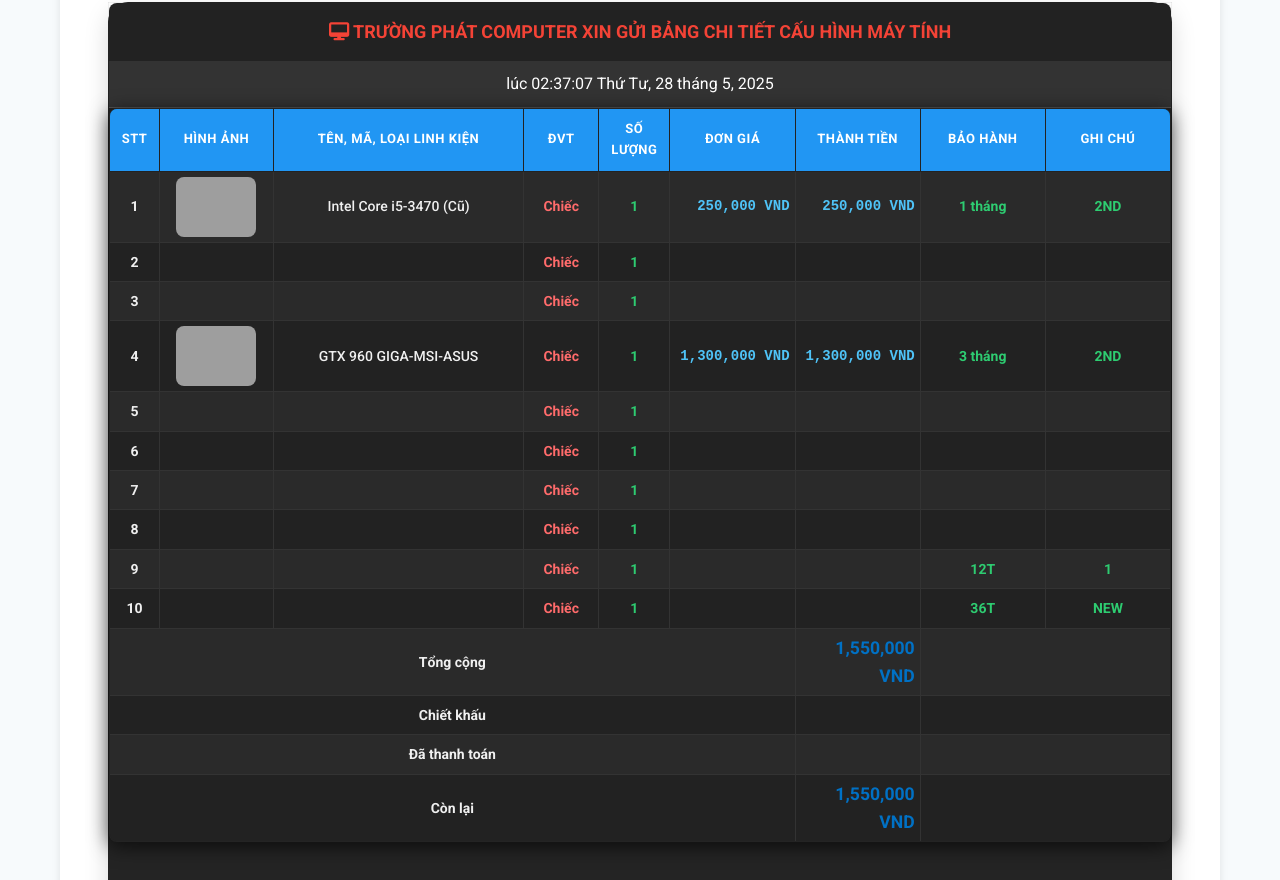
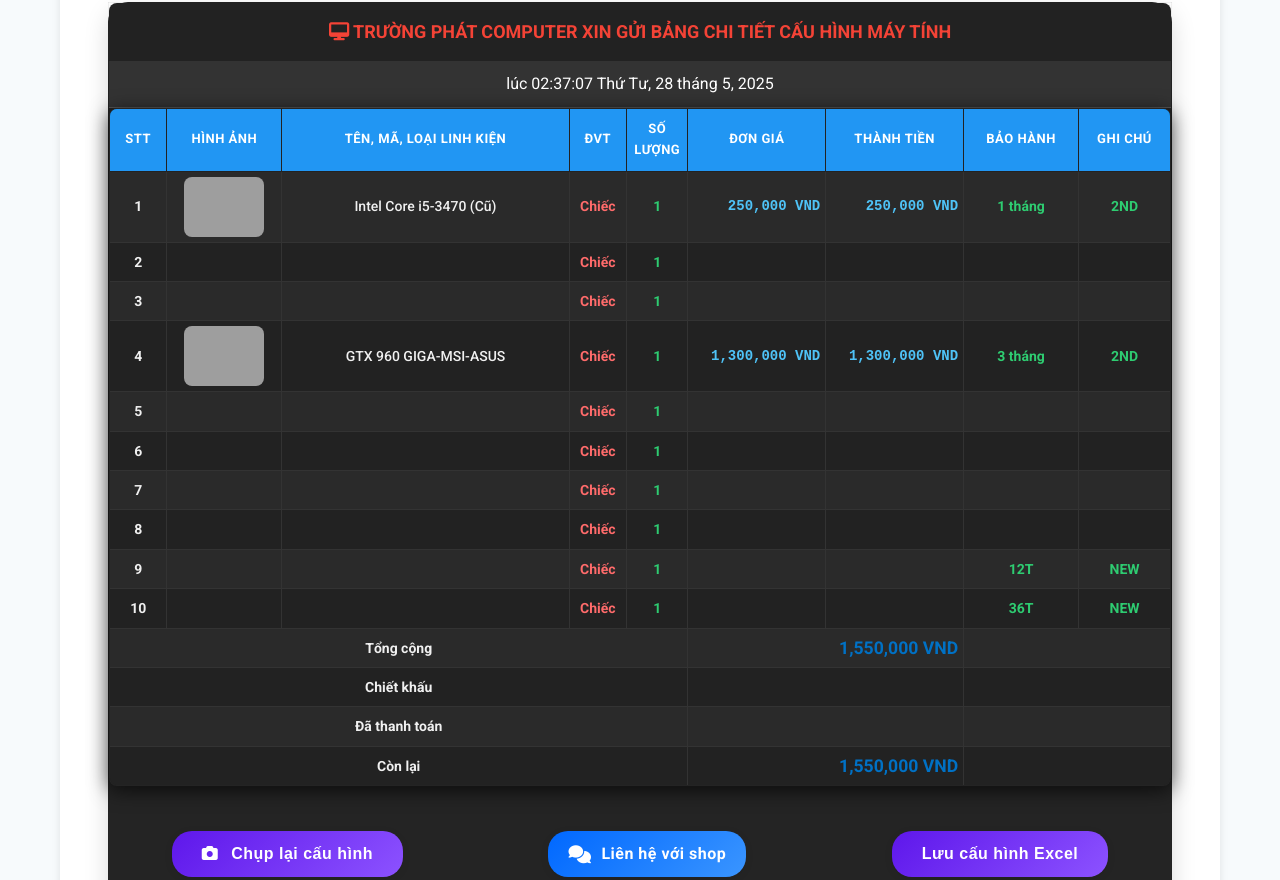
Before and after one commit to namhbcf1/1234, a website: page main.html in a window 1280 px wide. Shown: the part 3680-4560 px from the top of the page. Drawn offline with nearby package versions, Linux system fonts and the light colour scheme; grey boxes are pictures that could not be loaded.

Commit message:
Fix component compatibility and function reference errors

```diff
--- a/config-table-handler.js
+++ b/config-table-handler.js
@@ -73,6 +73,9 @@ function setupComponentChangeListeners() {
 function updateAndShowConfigTable() {
     // First clear any existing data in the table to avoid showing outdated information
     clearConfigTable();
+
+    // Set default values for warranty and condition cells for HDD and Monitor
+    setDefaultHddMonitorValues();
 
     // Get component values from dropdowns
     const cpuDropdown = document.getElementById('cpu');
@@ -168,13 +171,13 @@ function updateAndShowConfigTable() {
             // Update price
             const priceCell = document.getElementById('cpu-cooler-price');
             if (priceCell) {
-                priceCell.textContent = formatPrice(cooler.price) + ' VND';
+                priceCell.textContent = formatPriceForDisplay(cooler.price);
             }
 
             // Update total
             const totalCell = document.getElementById('cpu-cooler-total');
             if (totalCell) {
-                totalCell.textContent = formatPrice(cooler.price) + ' VND';
+                totalCell.textContent = formatPriceForDisplay(cooler.price);
             }
 
             // Update warranty
@@ -335,13 +338,13 @@ function updateComponentCell(componentType, componentKey, alternativeType) {
     // Update price cell
     const priceCell = document.getElementById(`${cellId}-price`);
     if (priceCell) {
-        priceCell.textContent = formatPrice(component.price) + ' VND';
+        priceCell.textContent = formatPriceForDisplay(component.price);
     }
 
     // Update total cell
     const totalCell = document.getElementById(`${cellId}-total`);
     if (totalCell) {
-        totalCell.textContent = formatPrice(component.price) + ' VND';
+        totalCell.textContent = formatPriceForDisplay(component.price);
     }
 
     // Update warranty cell - Use exact warranty from component data
@@ -391,6 +394,24 @@ function getIconClassForComponent(componentType) {
     }
 }
 
+// Helper function to format price with commas
+function formatPrice(price) {
+    try {
+        // Format price with commas and remove trailing zeros if needed
+        const formattedPrice = price.toString().replace(/\B(?=(\d{3})+(?!\d))/g, ",");
+        return formattedPrice;
+    } catch (error) {
+        console.error('Error formatting price:', error);
+        return price.toString();
+    }
+}
+
+// Format price for display in the table
+function formatPriceForDisplay(price) {
+    const formattedPrice = formatPrice(price);
+    return formattedPrice + ' VND';
+}
+
 // Calculate total price of all components
 function calculateTotalPrice() {
     try {
@@ -415,24 +436,19 @@ function calculateTotalPrice() {
         // Update total price cell
         const totalPriceCell = document.getElementById('total-price-cell');
         if (totalPriceCell) {
-            totalPriceCell.textContent = formatPrice(totalPrice) + ' VND';
+            totalPriceCell.textContent = formatPriceForDisplay(totalPrice);
         }
 
         // Update remaining price cell (same as total for now)
         const remainingPriceCell = document.getElementById('remaining-price-cell');
         if (remainingPriceCell) {
-            remainingPriceCell.textContent = formatPrice(totalPrice) + ' VND';
+            remainingPriceCell.textContent = formatPriceForDisplay(totalPrice);
         }
 
         console.log(`Total price calculated: ${formatPrice(totalPrice)} VND`);
     } catch (error) {
         console.error('Error calculating total price:', error);
     }
-}
-
-// Helper function to format price with commas
-function formatPrice(price) {
-    return price.toString().replace(/\B(?=(\d{3})+(?!\d))/g, ",");
 }
 
 function updateComponentTable(cpuKey, mainboardKey, vgaKey, ramKey, ssdKey, psuKey, caseKey, cpuCoolerKey) {
@@ -479,13 +495,13 @@ function updateComponentTable(cpuKey, mainboardKey, vgaKey, ramKey, ssdKey, psuK
             // Update price
             const priceCell = document.getElementById('cpu-cooler-price');
             if (priceCell) {
-                priceCell.textContent = formatPrice(cooler.price) + ' VND';
+                priceCell.textContent = formatPriceForDisplay(cooler.price);
             }
 
             // Update total
             const totalCell = document.getElementById('cpu-cooler-total');
             if (totalCell) {
-                totalCell.textContent = formatPrice(cooler.price) + ' VND';
+                totalCell.textContent = formatPriceForDisplay(cooler.price);
             }
         } else {
             console.warn(`CPU cooler ${cpuCoolerKey} not found in data:`, window.cpuCoolerData);
@@ -530,3 +546,30 @@ function clearConfigTable() {
 
     console.log('Configuration table cleared');
 }
+
+// Set default values for HDD and Monitor warranty and condition
+function setDefaultHddMonitorValues() {
+    // Default values for HDD
+    const hddWarrantyCell = document.getElementById('additional-component-warranty');
+    const hddConditionCell = document.getElementById('additional-component-condition');
+
+    if (hddWarrantyCell && !hddWarrantyCell.textContent) {
+        hddWarrantyCell.textContent = '12T';
+    }
+
+    if (hddConditionCell && !hddConditionCell.textContent) {
+        hddConditionCell.textContent = 'NEW';
+    }
+
+    // Default values for Monitor
+    const monitorWarrantyCell = document.getElementById('monitor-warranty');
+    const monitorConditionCell = document.getElementById('monitor-condition');
+
+    if (monitorWarrantyCell && !monitorWarrantyCell.textContent) {
+        monitorWarrantyCell.textContent = '36T';
+    }
+
+    if (monitorConditionCell && !monitorConditionCell.textContent) {
+        monitorConditionCell.textContent = 'NEW';
+    }
+}
--- a/main.html
+++ b/main.html
@@ -988,15 +988,15 @@
                 <table style="width: 100%; border-collapse: collapse; background-color: #222; color: white;">
                     <thead>
                         <tr style="background-color: #2196F3; color: white;">
-                            <th style="padding: 12px; text-align: center; border: 1px solid #ddd;">STT</th>
-                            <th style="padding: 12px; text-align: center; border: 1px solid #ddd;">HÌNH ẢNH</th>
-                            <th style="padding: 12px; text-align: center; border: 1px solid #ddd;">TÊN, MÃ, LOẠI LINH KIỆN</th>
-                            <th style="padding: 12px; text-align: center; border: 1px solid #ddd;">ĐVT</th>
-                            <th style="padding: 12px; text-align: center; border: 1px solid #ddd;">SỐ LƯỢNG</th>
-                            <th style="padding: 12px; text-align: center; border: 1px solid #ddd;">ĐƠN GIÁ</th>
-                            <th style="padding: 12px; text-align: center; border: 1px solid #ddd;">THÀNH TIỀN</th>
-                            <th style="padding: 12px; text-align: center; border: 1px solid #ddd;">BẢO HÀNH</th>
-                            <th style="padding: 12px; text-align: center; border: 1px solid #ddd;">GHI CHÚ</th>
+                            <th style="padding: 12px; text-align: center; border: 1px solid #ddd; width: 5%;">STT</th>
+                            <th style="padding: 12px; text-align: center; border: 1px solid #ddd; width: 10%;">HÌNH ẢNH</th>
+                            <th style="padding: 12px; text-align: center; border: 1px solid #ddd; width: 25%;">TÊN, MÃ, LOẠI LINH KIỆN</th>
+                            <th style="padding: 12px; text-align: center; border: 1px solid #ddd; width: 5%;">ĐVT</th>
+                            <th style="padding: 12px; text-align: center; border: 1px solid #ddd; width: 5%;">SỐ LƯỢNG</th>
+                            <th style="padding: 12px; text-align: center; border: 1px solid #ddd; width: 12%;">ĐƠN GIÁ</th>
+                            <th style="padding: 12px; text-align: center; border: 1px solid #ddd; width: 12%;">THÀNH TIỀN</th>
+                            <th style="padding: 12px; text-align: center; border: 1px solid #ddd; width: 10%;">BẢO HÀNH</th>
+                            <th style="padding: 12px; text-align: center; border: 1px solid #ddd; width: 8%;">GHI CHÚ</th>
                         </tr>
                     </thead>
                     <tbody>
@@ -1006,8 +1006,8 @@
                             <td id="cpu-name" style="padding: 10px; border: 1px solid #ddd;"></td>
                             <td style="padding: 10px; text-align: center; border: 1px solid #ddd;">Chiếc</td>
                             <td style="padding: 10px; text-align: center; border: 1px solid #ddd;">1</td>
-                            <td id="cpu-price" style="padding: 10px; text-align: right; border: 1px solid #ddd;"></td>
-                            <td id="cpu-total" style="padding: 10px; text-align: right; border: 1px solid #ddd;"></td>
+                            <td id="cpu-price" style="padding: 10px 16px; text-align: right; border: 1px solid #ddd; white-space: nowrap;"></td>
+                            <td id="cpu-total" style="padding: 10px 16px; text-align: right; border: 1px solid #ddd; white-space: nowrap;"></td>
                             <td id="cpu-warranty" style="padding: 10px; text-align: center; border: 1px solid #ddd;"></td>
                             <td id="cpu-condition" style="padding: 10px; text-align: center; border: 1px solid #ddd;"></td>
                         </tr>
@@ -1017,8 +1017,8 @@
                             <td id="mainboard-name" style="padding: 10px; border: 1px solid #ddd;"></td>
                             <td style="padding: 10px; text-align: center; border: 1px solid #ddd;">Chiếc</td>
                             <td style="padding: 10px; text-align: center; border: 1px solid #ddd;">1</td>
-                            <td id="mainboard-price" style="padding: 10px; text-align: right; border: 1px solid #ddd;"></td>
-                            <td id="mainboard-total" style="padding: 10px; text-align: right; border: 1px solid #ddd;"></td>
+                            <td id="mainboard-price" style="padding: 10px 16px; text-align: right; border: 1px solid #ddd; white-space: nowrap;"></td>
+                            <td id="mainboard-total" style="padding: 10px 16px; text-align: right; border: 1px solid #ddd; white-space: nowrap;"></td>
                             <td id="mainboard-warranty" style="padding: 10px; text-align: center; border: 1px solid #ddd;"></td>
                             <td id="mainboard-condition" style="padding: 10px; text-align: center; border: 1px solid #ddd;"></td>
                         </tr>
@@ -1028,8 +1028,8 @@
                             <td id="ram-name" style="padding: 10px; border: 1px solid #ddd;"></td>
                             <td style="padding: 10px; text-align: center; border: 1px solid #ddd;">Chiếc</td>
                             <td style="padding: 10px; text-align: center; border: 1px solid #ddd;">1</td>
-                            <td id="ram-price" style="padding: 10px; text-align: right; border: 1px solid #ddd;"></td>
-                            <td id="ram-total" style="padding: 10px; text-align: right; border: 1px solid #ddd;"></td>
+                            <td id="ram-price" style="padding: 10px 16px; text-align: right; border: 1px solid #ddd; white-space: nowrap;"></td>
+                            <td id="ram-total" style="padding: 10px 16px; text-align: right; border: 1px solid #ddd; white-space: nowrap;"></td>
                             <td id="ram-warranty" style="padding: 10px; text-align: center; border: 1px solid #ddd;"></td>
                             <td id="ram-condition" style="padding: 10px; text-align: center; border: 1px solid #ddd;"></td>
                         </tr>
@@ -1039,8 +1039,8 @@
                             <td id="vga-name" style="padding: 10px; border: 1px solid #ddd;"></td>
                             <td style="padding: 10px; text-align: center; border: 1px solid #ddd;">Chiếc</td>
                             <td style="padding: 10px; text-align: center; border: 1px solid #ddd;">1</td>
-                            <td id="vga-price" style="padding: 10px; text-align: right; border: 1px solid #ddd;"></td>
-                            <td id="vga-total" style="padding: 10px; text-align: right; border: 1px solid #ddd;"></td>
+                            <td id="vga-price" style="padding: 10px 16px; text-align: right; border: 1px solid #ddd; white-space: nowrap;"></td>
+                            <td id="vga-total" style="padding: 10px 16px; text-align: right; border: 1px solid #ddd; white-space: nowrap;"></td>
                             <td id="vga-warranty" style="padding: 10px; text-align: center; border: 1px solid #ddd;"></td>
                             <td id="vga-condition" style="padding: 10px; text-align: center; border: 1px solid #ddd;"></td>
                         </tr>
@@ -1050,8 +1050,8 @@
                             <td id="ssd-name" style="padding: 10px; border: 1px solid #ddd;"></td>
                             <td style="padding: 10px; text-align: center; border: 1px solid #ddd;">Chiếc</td>
                             <td style="padding: 10px; text-align: center; border: 1px solid #ddd;">1</td>
-                            <td id="ssd-price" style="padding: 10px; text-align: right; border: 1px solid #ddd;"></td>
-                            <td id="ssd-total" style="padding: 10px; text-align: right; border: 1px solid #ddd;"></td>
+                            <td id="ssd-price" style="padding: 10px 16px; text-align: right; border: 1px solid #ddd; white-space: nowrap;"></td>
+                            <td id="ssd-total" style="padding: 10px 16px; text-align: right; border: 1px solid #ddd; white-space: nowrap;"></td>
                             <td id="ssd-warranty" style="padding: 10px; text-align: center; border: 1px solid #ddd;"></td>
                             <td id="ssd-condition" style="padding: 10px; text-align: center; border: 1px solid #ddd;"></td>
                         </tr>
@@ -1061,8 +1061,8 @@
                             <td id="cpu-cooler-name" style="padding: 10px; border: 1px solid #ddd;"></td>
                             <td style="padding: 10px; text-align: center; border: 1px solid #ddd;">Chiếc</td>
                             <td style="padding: 10px; text-align: center; border: 1px solid #ddd;">1</td>
-                            <td id="cpu-cooler-price" style="padding: 10px; text-align: right; border: 1px solid #ddd;"></td>
-                            <td id="cpu-cooler-total" style="padding: 10px; text-align: right; border: 1px solid #ddd;"></td>
+                            <td id="cpu-cooler-price" style="padding: 10px 16px; text-align: right; border: 1px solid #ddd; white-space: nowrap;"></td>
+                            <td id="cpu-cooler-total" style="padding: 10px 16px; text-align: right; border: 1px solid #ddd; white-space: nowrap;"></td>
                             <td id="cpu-cooler-warranty" style="padding: 10px; text-align: center; border: 1px solid #ddd;"></td>
                             <td id="cpu-cooler-condition" style="padding: 10px; text-align: center; border: 1px solid #ddd;"></td>
                         </tr>
@@ -1072,8 +1072,8 @@
                             <td id="psu-name" style="padding: 10px; border: 1px solid #ddd;"></td>
                             <td style="padding: 10px; text-align: center; border: 1px solid #ddd;">Chiếc</td>
                             <td style="padding: 10px; text-align: center; border: 1px solid #ddd;">1</td>
-                            <td id="psu-price" style="padding: 10px; text-align: right; border: 1px solid #ddd;"></td>
-                            <td id="psu-total" style="padding: 10px; text-align: right; border: 1px solid #ddd;"></td>
+                            <td id="psu-price" style="padding: 10px 16px; text-align: right; border: 1px solid #ddd; white-space: nowrap;"></td>
+                            <td id="psu-total" style="padding: 10px 16px; text-align: right; border: 1px solid #ddd; white-space: nowrap;"></td>
                             <td id="psu-warranty" style="padding: 10px; text-align: center; border: 1px solid #ddd;"></td>
                             <td id="psu-condition" style="padding: 10px; text-align: center; border: 1px solid #ddd;"></td>
                         </tr>
@@ -1083,8 +1083,8 @@
                             <td id="case-name" style="padding: 10px; border: 1px solid #ddd;"></td>
                             <td style="padding: 10px; text-align: center; border: 1px solid #ddd;">Chiếc</td>
                             <td style="padding: 10px; text-align: center; border: 1px solid #ddd;">1</td>
-                            <td id="case-price" style="padding: 10px; text-align: right; border: 1px solid #ddd;"></td>
-                            <td id="case-total" style="padding: 10px; text-align: right; border: 1px solid #ddd;"></td>
+                            <td id="case-price" style="padding: 10px 16px; text-align: right; border: 1px solid #ddd; white-space: nowrap;"></td>
+                            <td id="case-total" style="padding: 10px 16px; text-align: right; border: 1px solid #ddd; white-space: nowrap;"></td>
                             <td id="case-warranty" style="padding: 10px; text-align: center; border: 1px solid #ddd;"></td>
                             <td id="case-condition" style="padding: 10px; text-align: center; border: 1px solid #ddd;"></td>
                         </tr>
@@ -1094,10 +1094,10 @@
                             <td id="additional-component-name" style="padding: 10px; border: 1px solid #ddd;"></td>
                             <td style="padding: 10px; text-align: center; border: 1px solid #ddd;">Chiếc</td>
                             <td style="padding: 10px; text-align: center; border: 1px solid #ddd;">1</td>
-                            <td id="additional-component-price" style="padding: 10px; text-align: right; border: 1px solid #ddd;"></td>
-                            <td id="additional-component-total" style="padding: 10px; text-align: right; border: 1px solid #ddd;"></td>
-                            <td style="padding: 10px; text-align: center; border: 1px solid #ddd;">12T</td>
-                            <td style="padding: 10px; text-align: center; border: 1px solid #ddd;">1</td>
+                            <td id="additional-component-price" style="padding: 10px 16px; text-align: right; border: 1px solid #ddd; white-space: nowrap;"></td>
+                            <td id="additional-component-total" style="padding: 10px 16px; text-align: right; border: 1px solid #ddd; white-space: nowrap;"></td>
+                            <td id="additional-component-warranty" style="padding: 10px; text-align: center; border: 1px solid #ddd;"></td>
+                            <td id="additional-component-condition" style="padding: 10px; text-align: center; border: 1px solid #ddd;"></td>
                         </tr>
                         <tr>
                             <td style="padding: 10px; text-align: center; border: 1px solid #ddd;">10</td>
@@ -1105,30 +1105,30 @@
                             <td id="monitor-name" style="padding: 10px; border: 1px solid #ddd;"></td>
                             <td style="padding: 10px; text-align: center; border: 1px solid #ddd;">Chiếc</td>
                             <td style="padding: 10px; text-align: center; border: 1px solid #ddd;">1</td>
-                            <td id="monitor-price" style="padding: 10px; text-align: right; border: 1px solid #ddd;"></td>
-                            <td id="monitor-total" style="padding: 10px; text-align: right; border: 1px solid #ddd;"></td>
-                            <td style="padding: 10px; text-align: center; border: 1px solid #ddd;">36T</td>
-                            <td style="padding: 10px; text-align: center; border: 1px solid #ddd;">NEW</td>
+                            <td id="monitor-price" style="padding: 10px 16px; text-align: right; border: 1px solid #ddd; white-space: nowrap;"></td>
+                            <td id="monitor-total" style="padding: 10px 16px; text-align: right; border: 1px solid #ddd; white-space: nowrap;"></td>
+                            <td id="monitor-warranty" style="padding: 10px; text-align: center; border: 1px solid #ddd;"></td>
+                            <td id="monitor-condition" style="padding: 10px; text-align: center; border: 1px solid #ddd;"></td>
                         </tr>
                         <tr>
-                            <td colspan="6" style="text-align: right; padding: 10px; border: 1px solid #ddd;"><strong>Tổng cộng</strong></td>
-                            <td id="total-price-cell" style="padding: 10px; text-align: right; font-weight: bold; color: #f44336; border: 1px solid #ddd;">0</td>
-                            <td colspan="2" style="border: 1px solid #ddd;"></td>
+                            <td colspan="5" style="padding: 10px; text-align: right; font-weight: bold; border: 1px solid #ddd;">Tổng cộng</td>
+                            <td colspan="2" id="total-price-cell" style="padding: 10px 16px; text-align: right; font-weight: bold; color: #f44336; border: 1px solid #ddd; font-size: 16px; white-space: nowrap;"></td>
+                            <td colspan="2" style="padding: 10px; border: 1px solid #ddd;"></td>
                         </tr>
                         <tr>
-                            <td colspan="6" style="text-align: right; padding: 10px; border: 1px solid #ddd;"><strong>Chiết khấu</strong></td>
-                            <td style="padding: 10px; text-align: right; border: 1px solid #ddd;"></td>
-                            <td colspan="2" style="border: 1px solid #ddd;"></td>
+                            <td colspan="5" style="padding: 10px; text-align: right; font-weight: bold; border: 1px solid #ddd;">Chiết khấu</td>
+                            <td colspan="2" style="padding: 10px 16px; text-align: right; font-weight: bold; border: 1px solid #ddd; white-space: nowrap;"></td>
+                            <td colspan="2" style="padding: 10px; border: 1px solid #ddd;"></td>
                         </tr>
                         <tr>
-                            <td colspan="6" style="text-align: right; padding: 10px; border: 1px solid #ddd;"><strong>Đã thanh toán</strong></td>
-                            <td style="padding: 10px; text-align: right; border: 1px solid #ddd;"></td>
-                            <td colspan="2" style="border: 1px solid #ddd;"></td>
+                            <td colspan="5" style="padding: 10px; text-align: right; font-weight: bold; border: 1px solid #ddd;">Đã thanh toán</td>
+                            <td colspan="2" style="padding: 10px 16px; text-align: right; font-weight: bold; border: 1px solid #ddd; white-space: nowrap;"></td>
+                            <td colspan="2" style="padding: 10px; border: 1px solid #ddd;"></td>
                         </tr>
                         <tr>
-                            <td colspan="6" style="text-align: right; padding: 10px; border: 1px solid #ddd;"><strong>Còn lại</strong></td>
-                            <td id="remaining-price-cell" style="padding: 10px; text-align: right; font-weight: bold; color: #f44336; border: 1px solid #ddd;">0</td>
-                            <td colspan="2" style="border: 1px solid #ddd;"></td>
+                            <td colspan="5" style="padding: 10px; text-align: right; font-weight: bold; border: 1px solid #ddd;">Còn lại</td>
+                            <td colspan="2" id="remaining-price-cell" style="padding: 10px 16px; text-align: right; font-weight: bold; color: #f44336; border: 1px solid #ddd; font-size: 16px; white-space: nowrap;"></td>
+                            <td colspan="2" style="padding: 10px; border: 1px solid #ddd;"></td>
                         </tr>
                     </tbody>
                 </table>
```
